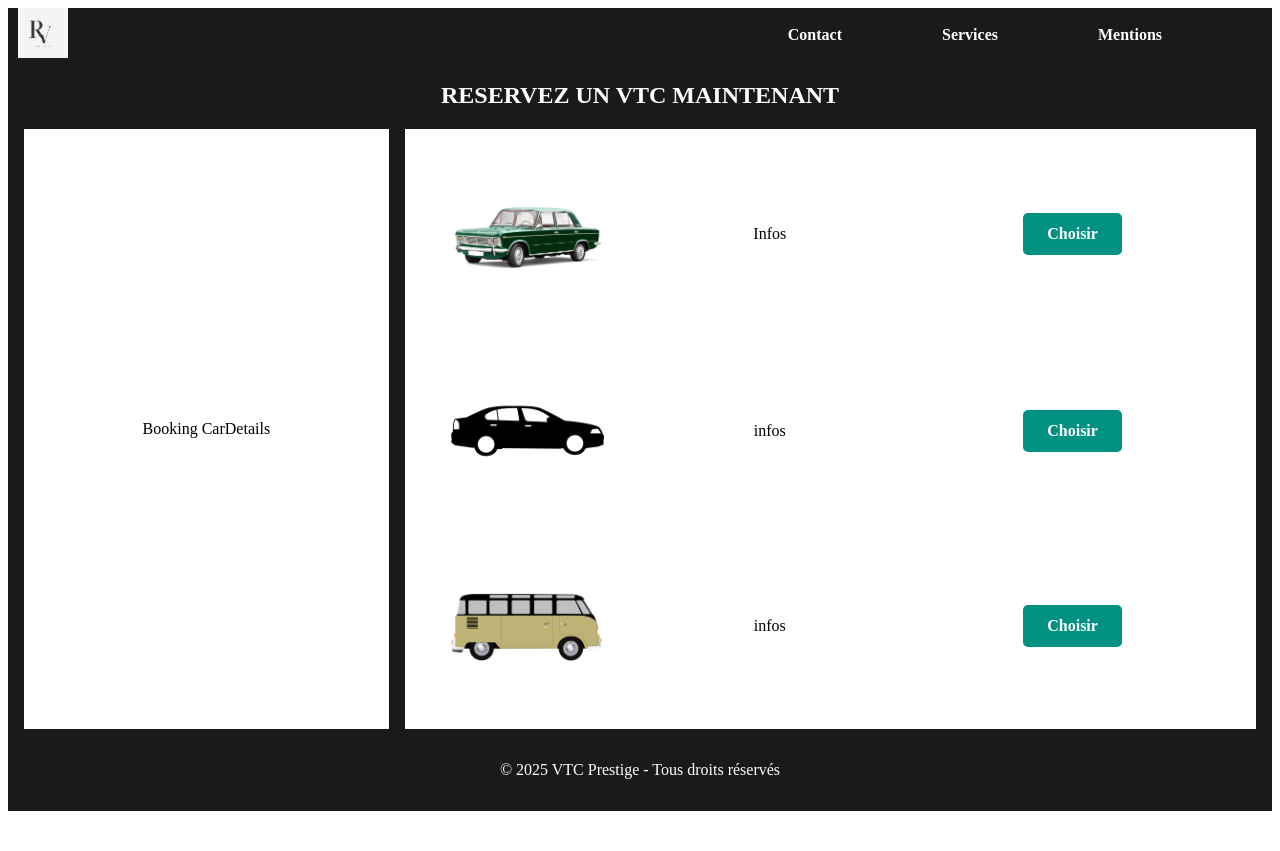
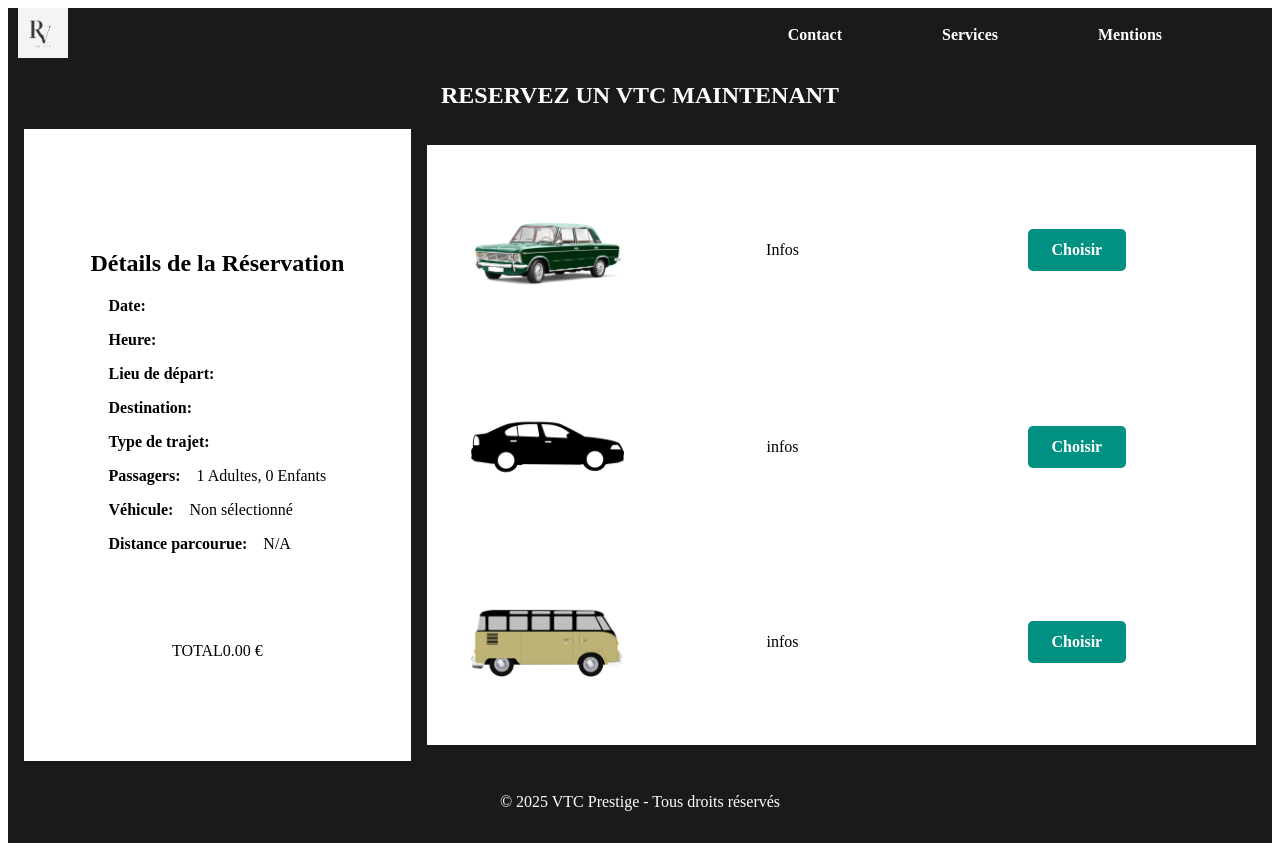
Before and after one commit to nivorako/VTC, a React (Vite) app: page /bookingCar in a window 1280 px wide. Before the commit the page ends 819 px from the top, so only its background shows below. Built offline with nearby package versions, Linux system fonts and the light colour scheme.

Commit message:
set up Booking car details

```diff
--- /dev/null
+++ b/src/components/BookingCarDetails.tsx
@@ -0,0 +1,125 @@
+import styled from 'styled-components';
+import type { BookingInfo } from '../types/booking';
+
+interface BookingCarDetailsProps {
+  bookingInfo: BookingInfo;
+  distance: string;
+}
+
+const BookingDetailsContainer = styled.div`
+    width: 30%;
+    height: 600px;
+    display: flex;
+    flex-direction: column;
+    justify-content: center;
+    align-items: center;
+    background: white;
+    padding: 1rem;
+    @media (max-width: 768px) {
+        width: 100%;
+        height: 40vh;
+        min-height: 40vh;
+`;
+
+const DetailsSection = styled.div`
+  margin-bottom: 1.5rem;
+`;
+
+const DetailItem = styled.div`
+  margin-bottom: 1rem;
+`;
+
+const DetailLabel = styled.span`
+  font-weight: 600;
+  margin-right: 1rem;
+`;
+
+const PriceSection = styled.div`
+  margin-top: 2rem;
+  padding-top: 1rem;
+  border-top: 1px solid rgba(255, 255, 255, 0.1);
+  display: flex;
+  justify-content: space-between;
+  align-items: center;
+`;
+
+const BookingCarDetails: React.FC<BookingCarDetailsProps> = ({ bookingInfo, distance }) => {
+  // Extraire la distance en chiffres
+  const distanceNumber = parseFloat(distance.replace(/[^\d.]/g, ''));
+
+  // Prix par type de véhicule
+  const vehiclePrices: { [key: string]: number } = {
+    berline: 2,     // 2€ par km
+    berlineLux: 3,  // 3€ par km
+    van: 2.5        // 2.5€ par km
+  };
+
+  let calculatedPricePerKm = 0;
+  if (bookingInfo.vehicule && Object.prototype.hasOwnProperty.call(vehiclePrices, bookingInfo.vehicule)) {
+    calculatedPricePerKm = vehiclePrices[bookingInfo.vehicule];
+  }
+
+  let totalPrice = 0;
+  if (!isNaN(distanceNumber) && calculatedPricePerKm > 0) {
+    totalPrice = distanceNumber * calculatedPricePerKm;
+  } else {
+    // Ensure totalPrice is 0 if distance is not a number or vehicle/price is not set
+    totalPrice = 0;
+  }
+  console.log("Bookinginfo", bookingInfo);
+
+    return (
+        <BookingDetailsContainer>
+        <h2>Détails de la Réservation</h2>
+
+        <DetailsSection>
+            <DetailItem>
+            <DetailLabel>Date:</DetailLabel>
+            {bookingInfo.date}
+            </DetailItem>
+
+            <DetailItem>
+            <DetailLabel>Heure:</DetailLabel>
+            {bookingInfo.heure}
+            </DetailItem>
+
+            <DetailItem>
+            <DetailLabel>Lieu de départ:</DetailLabel>
+            {bookingInfo.depart}
+            </DetailItem>
+
+            <DetailItem>
+            <DetailLabel>Destination:</DetailLabel>
+            {bookingInfo.arrivee}
+            </DetailItem>
+
+            <DetailItem>
+            <DetailLabel>Type de trajet:</DetailLabel>
+            {bookingInfo.typeTrajet}
+            </DetailItem>
+
+            <DetailItem>
+            <DetailLabel>Passagers:</DetailLabel>
+            {bookingInfo.passagersAdultes} Adultes, {bookingInfo.passagersEnfants} Enfants
+            </DetailItem>
+
+            <DetailItem>
+            <DetailLabel>Véhicule:</DetailLabel>
+            {bookingInfo.vehicule || 'Non sélectionné'}
+            </DetailItem>
+
+            <DetailItem>
+            <DetailLabel>Distance parcourue:</DetailLabel>
+            {distance || 'N/A'}
+            </DetailItem>
+        </DetailsSection>
+
+        <PriceSection>
+            <span>TOTAL</span>
+            <span>{totalPrice.toFixed(2)} €</span>
+        </PriceSection>
+        </BookingDetailsContainer>
+    );
+};
+
+export default BookingCarDetails;
--- a/src/components/BookingForm.tsx
+++ b/src/components/BookingForm.tsx
@@ -1,7 +1,12 @@
 import { useEffect, useState } from "react";
-import { Formik, Field, Form, ErrorMessage } from "formik";
+import { Formik, Field, Form, ErrorMessage, useFormikContext } from "formik";
 import * as Yup from "yup";
 import styled from 'styled-components';
+
+import type { BookingInfo } from "../types/booking";
+
+// Define the type for the form values based on BookingInfo, omitting 'vehicule'
+export type FormikValues = Omit<BookingInfo, 'vehicule'>;
 
 const ReservationSchema = Yup.object().shape({
   date: Yup.date().required("Date obligatoire"),
@@ -105,15 +110,22 @@ const ErrorText = styled.div`
   margin-top: 0.25rem;
 `;
 
-// ... (les imports et styles restent les mêmes)
+// Helper component to observe Formik's values and sync them with the parent state
+const FormikObserver: React.FC<{ setFormValues: (values: FormikValues) => void }> = ({ setFormValues }) => {
+  const { values } = useFormikContext<FormikValues>();
+  useEffect(() => {
+    setFormValues(values);
+  }, [values, setFormValues]);
+
+  return null; // This component renders nothing
+};
 
 type BookingFormProps = {
-
-  onFormChange: (values: any) => void;  // Nouvelle prop
+  onFormChange: (values: FormikValues) => void;
 };
 
-const BookingForm = ({ onFormChange }: BookingFormProps) => {
-  const [formValues, setFormValues] = useState({
+const BookingForm: React.FC<BookingFormProps> = ({ onFormChange }) => {
+  const initialValues: FormikValues = {
     date: "",
     heure: "",
     depart: "",
@@ -121,9 +133,10 @@ const BookingForm = ({ onFormChange }: BookingFormProps) => {
     typeTrajet: "",
     passagersAdultes: 1,
     passagersEnfants: 0,
-  });
+  };
 
-  // Effet pour déclencher les mises à jour
+  const [formValues, setFormValues] = useState(initialValues);
+
   useEffect(() => {
     onFormChange(formValues);
   }, [formValues, onFormChange]);
@@ -135,16 +148,11 @@ const BookingForm = ({ onFormChange }: BookingFormProps) => {
         validationSchema={ReservationSchema}
         onSubmit={() => {}}  // On garde la méthode vide car on ne soumet plus le formulaire
       >
-        {({ values}) => {
-          // Mise à jour des valeurs du formulaire
-          useEffect(() => {
-            setFormValues(values);
-
-          }, [values]);
-
+        {() => {
           return (
             <StyledForm>
-              {/* Le reste du formulaire reste inchangé */}
+              <FormikObserver setFormValues={setFormValues} />
+
               <Section>
                 <SectionTitle>Détails du trajet</SectionTitle>
                 <Row>
--- a/src/components/MapWithRoute.tsx
+++ b/src/components/MapWithRoute.tsx
@@ -47,9 +47,10 @@ const InfoValue = styled.div`
 interface MapWithRouteProps {
   depart: string;
   arrivee: string;
+  onRouteCalculated: (routeData: { distance: string; duration: string }) => void;
 }
 
-const MapWithRoute: React.FC<MapWithRouteProps> = ({ depart, arrivee }) => {
+const MapWithRoute: React.FC<MapWithRouteProps> = ({ depart, arrivee, onRouteCalculated }) => {
   const [directions, setDirections] = useState<google.maps.DirectionsResult | null>(null);
   const [distance, setDistance] = useState("");
   const [duration, setDuration] = useState("");
@@ -71,15 +72,18 @@ const MapWithRoute: React.FC<MapWithRouteProps> = ({ depart, arrivee }) => {
           if (status === "OK" && result) {
             setDirections(result);
             const leg = result.routes[0].legs[0];
-            setDistance(leg.distance?.text || "");
-            setDuration(leg.duration?.text || "");
+            const distanceText = leg.distance?.text || "";
+            const durationText = leg.duration?.text || "";
+            setDistance(distanceText);
+            setDuration(durationText);
             setStartAddress(leg.start_address || "");
             setEndAddress(leg.end_address || "");
+            onRouteCalculated({ distance: distanceText, duration: durationText });
           }
         }
       );
     }
-  }, [depart, arrivee]);
+  }, [depart, arrivee, onRouteCalculated]);
 
   return (
     <MapContainer>
--- a/src/layout/MainLayout.tsx
+++ b/src/layout/MainLayout.tsx
@@ -1,5 +1,3 @@
-// src/layout/MainLayout.tsx
-
 import { Outlet } from 'react-router-dom'
 import Header from '../components/Header'
 import Footer from '../components/Footer'
--- a/src/pages/Booking.tsx
+++ b/src/pages/Booking.tsx
@@ -5,15 +5,19 @@ import BookingForm from "../components/BookingForm";
 import MapWithRoute from "../components/MapWithRoute";
 import { Button } from "../components/Button";
 import { useRef } from "react";
+import type { BookingInfo } from "../types/booking";
+import { useNavigate } from "react-router-dom";
 
 const Booking = () => {
+  const navigate = useNavigate();
 
   const buttonRef = useRef<HTMLButtonElement | HTMLAnchorElement>(null);
   const [isValid, setIsValid] = useState(false);
+  const [routeInfo, setRouteInfo] = useState({ distance: "", duration: "" });
 
   const [isButtonMounted, setIsButtonMounted] = useState(false);
 
-  const [formValues, setFormValues] = useState({
+  const [formValues, setFormValues] = useState<BookingInfo>({
     date: "",
     heure: "",
     depart: "",
@@ -21,10 +25,18 @@ const Booking = () => {
     typeTrajet: "",
     passagersAdultes: 1,
     passagersEnfants: 0,
+    vehicule: null,
   });
 
-  const handleFormChange = (values: any) => {
-    setFormValues(values);
+  const handleFormChange = (values: Omit<BookingInfo, 'vehicule'>) => {
+    setFormValues((prevValues) => ({
+      ...prevValues,
+      ...values,
+    }));
+  };
+
+  const handleRouteCalculated = (routeData: { distance: string; duration: string }) => {
+    setRouteInfo(routeData);
   };
 
   useEffect(() => {
@@ -73,8 +85,6 @@ const Booking = () => {
   }
   }, [formValues, isButtonMounted]);
 
-  const handleSubmit = () => {};
-
   return (
 
       <Section>
@@ -89,20 +99,25 @@ const Booking = () => {
                 <MapWithRoute
                   depart={formValues.depart}
                   arrivee={formValues.arrivee}
+                  onRouteCalculated={handleRouteCalculated}
                 />
             </Maps>
         </BookingContainer>
           <Button
                 ref={buttonRef}
-                to="/BookingCar"
+
                 variant="primary"
                 size="large"
                 disabled={!isValid}
-                onClick={(e) => {
-                  if (!isValid) {
-                    e?.preventDefault();
+                onClick={() => {
+                  if (isValid) {
+                    navigate('/BookingCar', {
+                      state: {
+                        bookingDetails: formValues,
+                        distance: routeInfo.distance
+                      }
+                    });
                   }
-                  handleSubmit();
                 }}
                 type="button"
 
--- a/src/pages/BookingCar.tsx
+++ b/src/pages/BookingCar.tsx
@@ -1,7 +1,10 @@
-import { useState } from "react";
+import { useState, useEffect } from "react";
+import { useLocation } from "react-router-dom";
 import styled from "styled-components";
 import { theme } from "../styles/theme";
 import { Button } from "../components/Button";
+import BookingCarDetails from "../components/BookingCarDetails";
+import type { BookingInfo } from "../types/booking";
 
 const Berline = new URL("/src/assets/berline.webp", import.meta.url).href;
 const BerlineLux = new URL("/src/assets/berlineLux.webp", import.meta.url).href;
@@ -9,16 +12,50 @@ const Van = new URL("/src/assets/van.webp", import.meta.url).href;
 
 
 export default function BookingCar() {
+    const location = useLocation();
     const [selectedCar, setSelectedCar] = useState<string | null>(null);
-    console.log(selectedCar);
+    const [distance, setDistance] = useState("");
+    const [formValues, setFormValues] = useState<BookingInfo>({
+        date: "",
+        heure: "",
+        depart: "",
+        arrivee: "",
+        typeTrajet: "",
+        passagersAdultes: 1,
+        passagersEnfants: 0,
+        vehicule: null,
+    });
+
+    useEffect(() => {
+        if (location.state) {
+            const { bookingDetails, distance } = location.state as { bookingDetails: BookingInfo, distance: string };
+            setFormValues(bookingDetails);
+            setDistance(distance);
+            if (bookingDetails.vehicule) {
+                setSelectedCar(bookingDetails.vehicule);
+            }
+        }
+    }, [location.state]);
+
+
+
+    const handleSelectCar = (carType: string) => {
+        setSelectedCar(carType);
+        setFormValues(prev => ({
+            ...prev,
+            vehicule: carType
+        }));
+    };
+
 
     return (
         <Section>
             <h1 style={{color: "white"}}>RESERVEZ UN VTC MAINTENANT</h1>
             <BookingCarContainer>
-                <BookingCarDetails>
-                   Booking CarDetails
-                </BookingCarDetails>
+                <BookingCarDetails
+                    bookingInfo={formValues}
+                    distance={distance}
+                />
                 <CarChoices>
                     <Car style={{border: selectedCar === "berline" ? `20px solid ${theme.colors.primaryDark}` : "none"}}>
                         <CarImage src={Berline} alt="berline" />
@@ -30,13 +67,13 @@ export default function BookingCar() {
                                 to="/bookingCar"
                                 variant="primary"
                                 size="medium"
-                                onClick={() => {setSelectedCar("berline")}}
+                                onClick={() => {handleSelectCar("berline")}}
                             >
                                 Choisir
                             </Button>
                         </CarChoice>
                     </Car>
-                    <Car style={{border: selectedCar === "BerlineLux" ? `20px solid ${theme.colors.primaryDark}` : "none"}}>
+                    <Car style={{border: selectedCar === "berlineLux" ? `20px solid ${theme.colors.primaryDark}` : "none"}}>
                         <CarImage src={BerlineLux} alt="berlineLux" />
                         <CarInfos>
                             infos
@@ -46,13 +83,13 @@ export default function BookingCar() {
                                 to="/bookingCar"
                                 variant="primary"
                                 size="medium"
-                                onClick={() => {setSelectedCar("BerlineLux")}}
+                                onClick={() => {handleSelectCar("berlineLux")}}
                             >
                                 Choisir
                             </Button>
                         </CarChoice>
                     </Car>
-                    <Car style={{border: selectedCar === "Van" ? `20px solid ${theme.colors.primaryDark}` : "none"}}>
+                    <Car style={{border: selectedCar === "van" ? `20px solid ${theme.colors.primaryDark}` : "none"}}>
                         <CarImage src={Van} alt="van" />
                         <CarInfos>
                             infos
@@ -62,7 +99,7 @@ export default function BookingCar() {
                                 to="/bookingCar"
                                 variant="primary"
                                 size="medium"
-                                onClick={() => {setSelectedCar("Van")}}
+                                onClick={() => {handleSelectCar("van")}}
                             >
                                 Choisir
                             </Button>
@@ -102,19 +139,19 @@ const BookingCarContainer = styled.div`
     }
 `
 
-const BookingCarDetails = styled.div`
-    width: 30%;
-    height: 600px;
-    display: flex;
-    justify-content: center;
-    align-items: center;
-    background: white;
-    @media (max-width: 768px) {
-        width: 100%;
-        height: 40vh;
-        min-height: 200px;
-    }
-`
+// const BookingCarDetails = styled.div`
+//     width: 30%;
+//     height: 600px;
+//     display: flex;
+//     justify-content: center;
+//     align-items: center;
+//     background: white;
+//     @media (max-width: 768px) {
+//         width: 100%;
+//         height: 40vh;
+//         min-height: 200px;
+//     }
+// `
 const CarChoices = styled.div`
     width: 70%;
     height: 600px;
--- /dev/null
+++ b/src/types/booking.ts
@@ -0,0 +1,10 @@
+export type BookingInfo = {
+  date: string;
+  heure: string;
+  depart: string;
+  arrivee: string;
+  typeTrajet: string;
+  passagersAdultes: number;
+  passagersEnfants: number;
+  vehicule: string | null;
+};
```
